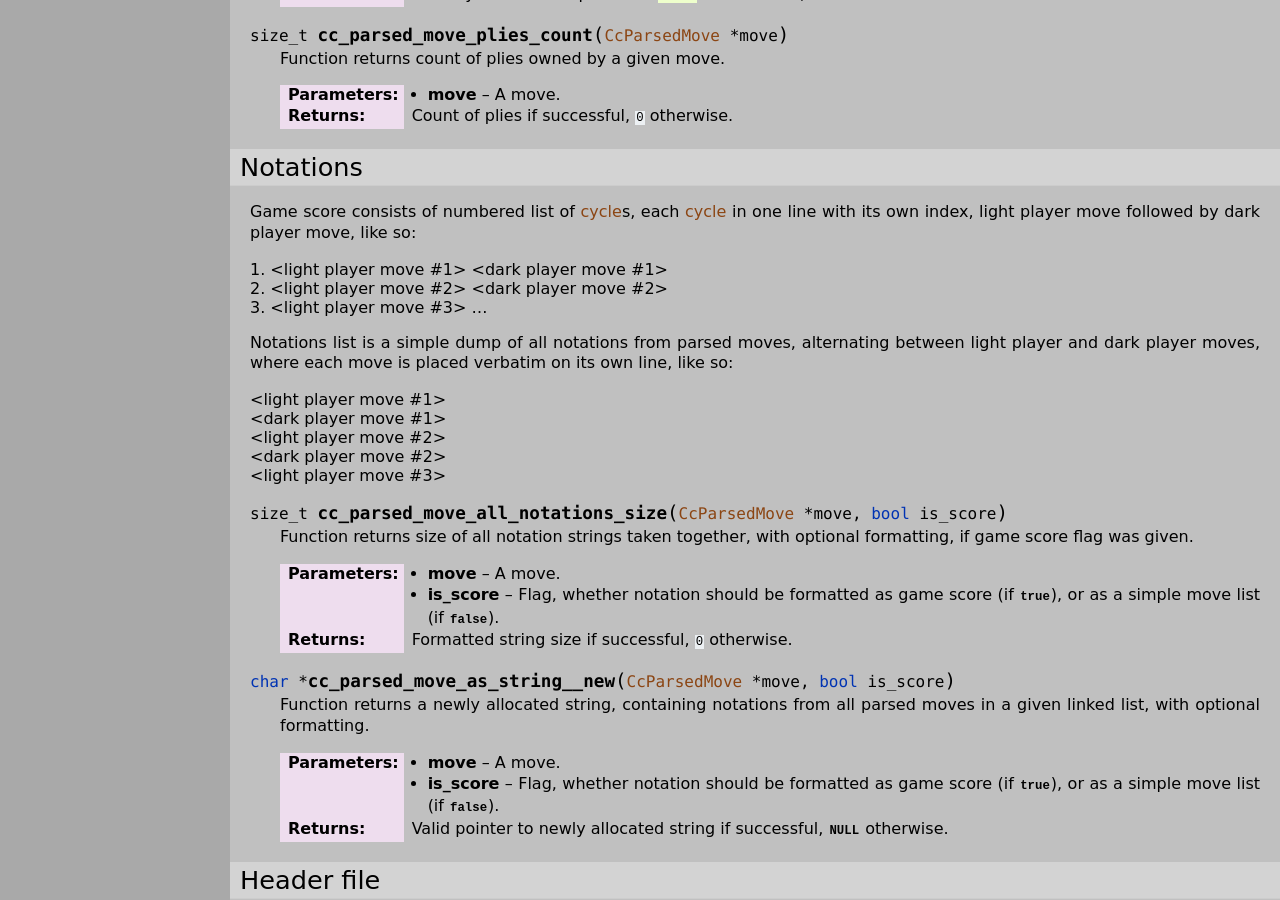
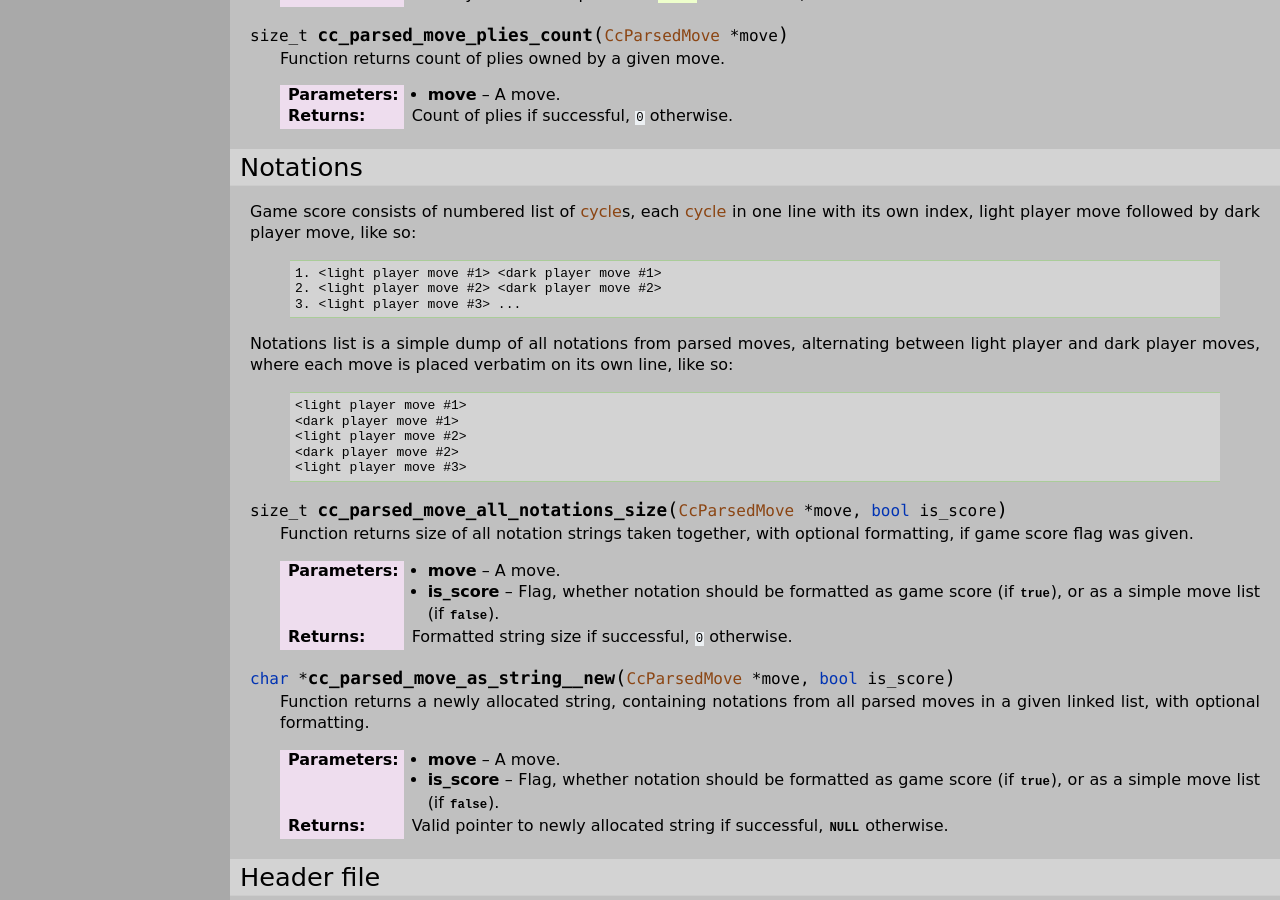
Before and after one commit to mmlacak/crochess, a Sphinx documentation site: the page built from docs/source/libcc/ccparsedmove.rst, in a window 1280 px wide and 900 px high, scrolled down 2293 px. Built offline with Sphinx 7.4.7, drawn with Linux system fonts in a browser that asks for light colours.

Commit message:
Fixed notation examples formatting.

```diff
--- a/docs/source/libcc/ccparsedmove.rst
+++ b/docs/source/libcc/ccparsedmove.rst
@@ -165,19 +165,25 @@ Notations
 Game score consists of numbered list of :term:`cycle`\s, each :term:`cycle` in one
 line with its own index, light player move followed by dark player move, like so:
 
-| 1. <light player move #1> <dark player move #1>
-| 2. <light player move #2> <dark player move #2>
-| 3. <light player move #3> ...
+    .. code-block:: text
+        :force:
+
+        1. <light player move #1> <dark player move #1>
+        2. <light player move #2> <dark player move #2>
+        3. <light player move #3> ...
 
 Notations list is a simple dump of all notations from parsed moves, alternating
 between light player and dark player moves, where each move is placed verbatim on
 its own line, like so:
 
-| <light player move #1>
-| <dark player move #1>
-| <light player move #2>
-| <dark player move #2>
-| <light player move #3>
+    .. code-block:: text
+        :force:
+
+        <light player move #1>
+        <dark player move #1>
+        <light player move #2>
+        <dark player move #2>
+        <light player move #3>
 
 .. c:function:: size_t cc_parsed_move_all_notations_size( CcParsedMove * move, bool is_score )
 
```
